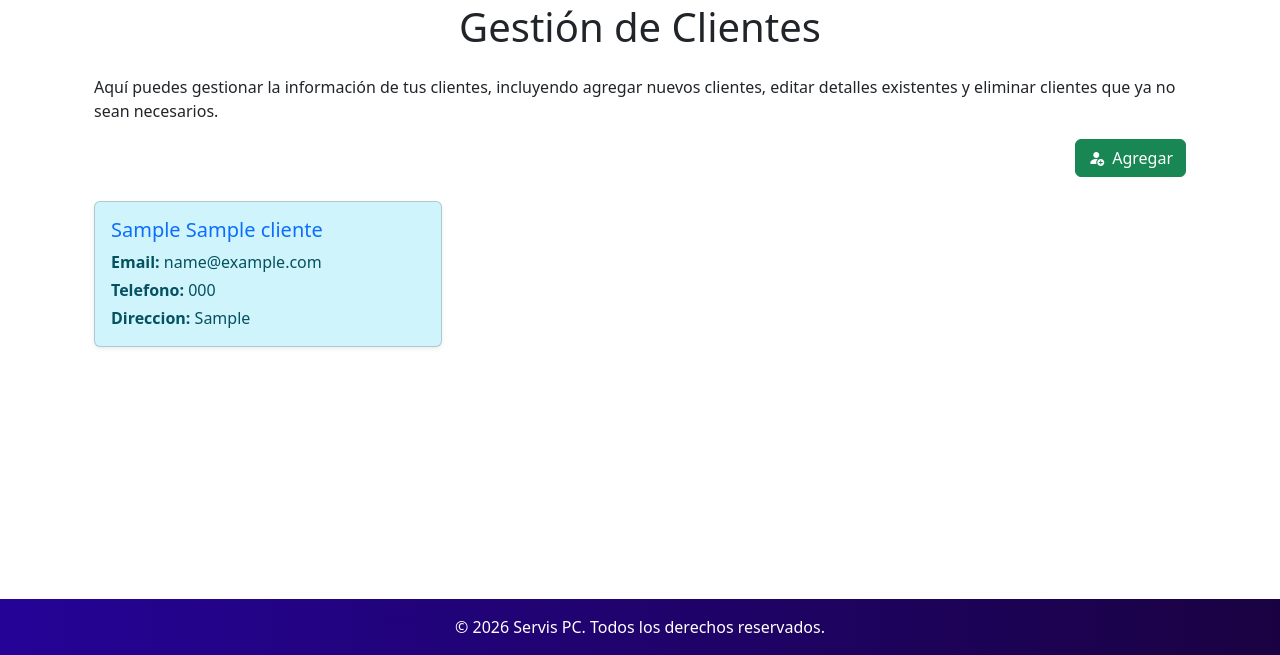
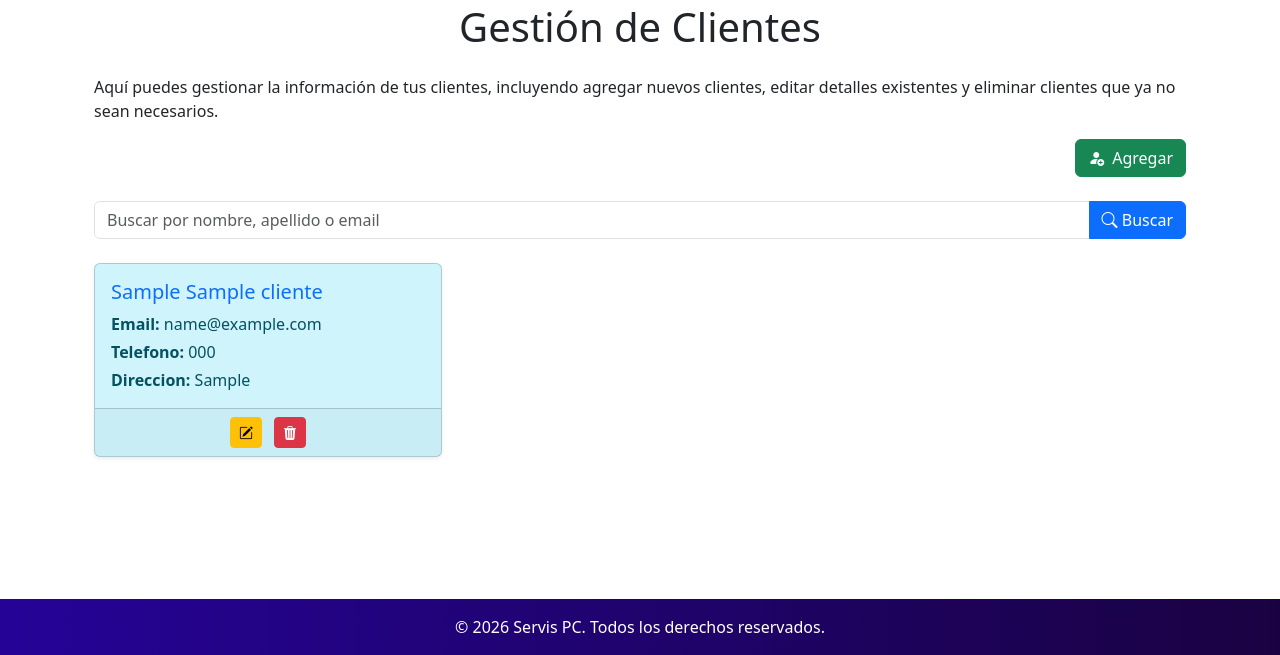
Before and after one commit to CarlosLaboratorio/serviciotecnicofuturepc, a Django app: page /clientes/ in a window 1280 px wide. Shown: the part 145-800 px from the top of the page. Run offline with Django 5.2, Linux system fonts and the light colour scheme; tables that the repository leaves empty hold one stand-in row (values such as "Sample post"); some libraries are stand-ins or nearby versions.

Commit message:
secciones de modificaciones y bajas

```diff
--- a/ProyectoServisPC/myapp/templates/myapp/clientes.html
+++ b/ProyectoServisPC/myapp/templates/myapp/clientes.html
@@ -5,6 +5,18 @@
     <h1 class="text-center mb-4 animate__animated animate__swing animate__repeat-2">Gestión de Clientes</h1>
     <p>Aquí puedes gestionar la información de tus clientes, incluyendo agregar nuevos clientes, editar detalles existentes y eliminar clientes que ya no sean necesarios.</p>
     <div class="text-end mb-4"> <a class="btn btn-success bi bi-person-fill-add" href="{% url 'myapp:agregar_cliente' %}"><span class="ms-2">Agregar</span></a></div>
+
+    <!-- 🔍 Formulario de búsqueda -->
+    <form method="get" action="{% url 'myapp:clientes' %}" class="mb-4">
+        <div class="input-group">
+            <input type="text" name="q" class="form-control" placeholder="Buscar por nombre, apellido o email"
+                value="{{ query|default_if_none:'' }}">
+            <button type="submit" class="btn btn-primary">
+                <i class="bi bi-search"></i> Buscar
+            </button>
+        </div>
+    </form>
+
     <div class="row">
         {% for cliente in clientes %}
         <div class="col-md-4 col-sm-6 mb-4" data-aos="fade-down">
@@ -23,6 +35,17 @@
                         <strong>Direccion:</strong> {{ cliente.direccion }}
                     </p>
                 </div>
+
+                <div class="card-footer text-center">
+                <a href="{% url 'myapp:editar_cliente' cliente.id %}" class="btn btn-warning btn-sm bi bi-pencil-square me-2"></a>
+
+                <form action="{% url 'myapp:eliminar_cliente' cliente.id %}" method="POST" style="display:inline;"
+                    onsubmit="return confirm('¿Seguro que deseas eliminar a {{ cliente.nombre }} {{ cliente.apellido }}?')">
+                    {% csrf_token %}
+                    <button type="submit" class="btn btn-danger btn-sm bi bi-trash3-fill"></button>
+                </form>
+
+            </div>
             </div>
         </div>
         {% empty %}
--- a/ProyectoServisPC/myapp/urls.py
+++ b/ProyectoServisPC/myapp/urls.py
@@ -9,5 +9,7 @@ urlpatterns = [
     path('equipos/', views.equipos, name='equipos'),
     path('tecnicos/', views.tecnicos, name='tecnicos'),
     path('reparaciones/', views.reparaciones, name='reparaciones'),
-    path('agregar_cliente/', views.agregar_cliente, name='agregar_cliente')
+    path('agregar_cliente/', views.agregar_cliente, name='agregar_cliente'),
+    path('cliente/editar/<int:id>/', views.editar_cliente, name='editar_cliente'),
+    path('cliente/eliminar/<int:id>/', views.eliminar_cliente, name='eliminar_cliente'),
 ]
--- a/ProyectoServisPC/myapp/views.py
+++ b/ProyectoServisPC/myapp/views.py
@@ -1,6 +1,7 @@
-from django.shortcuts import render, redirect
+from django.shortcuts import render, redirect, get_object_or_404
 from .models import Cliente, Tecnico, Equipo, Reparacion
-from .forms import ClientesFormulario
+from .forms import ClientesFormulario, ClientesFilter
+from django.db import models
 
 # Create your views here.
 def index(request):
@@ -8,8 +9,21 @@ def index(request):
     return render(request,"myapp/index.html",context)
 
 def clientes(request):
-    clientes = Cliente.objects.all()
-    return render(request, 'myapp/clientes.html', {'clientes': clientes})
+    query = request.GET.get('q')  # Captura lo que se escribe en el buscador
+    if query:
+        clientes = Cliente.objects.filter(
+            models.Q(nombre__icontains=query) |
+            models.Q(apellido__icontains=query) |
+            models.Q(email__icontains=query)
+        )
+    else:
+        clientes = Cliente.objects.all()
+
+
+    return render(request, 'myapp/clientes.html', {
+        'clientes': clientes,
+        'query': query,
+    })
 
 def equipos(request):
     equipos = Equipo.objects.all()
@@ -38,3 +52,26 @@ def agregar_cliente(request):
     else:
         form = ClientesFormulario()
     return render(request, 'myapp/agregar_cliente.html', {'form': form})
+
+def editar_cliente(request, id):
+    cliente = get_object_or_404(Cliente, id=id)
+
+    if request.method == 'POST':
+        form = ClientesFilter(request.POST, instance=cliente)
+        if form.is_valid():
+            form.save()
+            return redirect('myapp:clientes')
+    else:
+        form = ClientesFilter(instance=cliente)
+
+    return render(request, 'myapp/editar_cliente.html', {'form': form, 'cliente': cliente})
+
+
+def eliminar_cliente(request, id):
+    cliente = get_object_or_404(Cliente, id=id)
+
+    if request.method == 'POST':
+        cliente.delete()
+        return redirect('myapp:clientes')
+
+    return render(request, 'myapp/clientes.html', {'cliente': cliente})
```
Also changed, not shown: ProyectoServisPC/myapp/forms.py (+7 -0 lines), ProyectoServisPC/myapp/templates/myapp/editar_cliente.html (added, +20 -0 lines).
